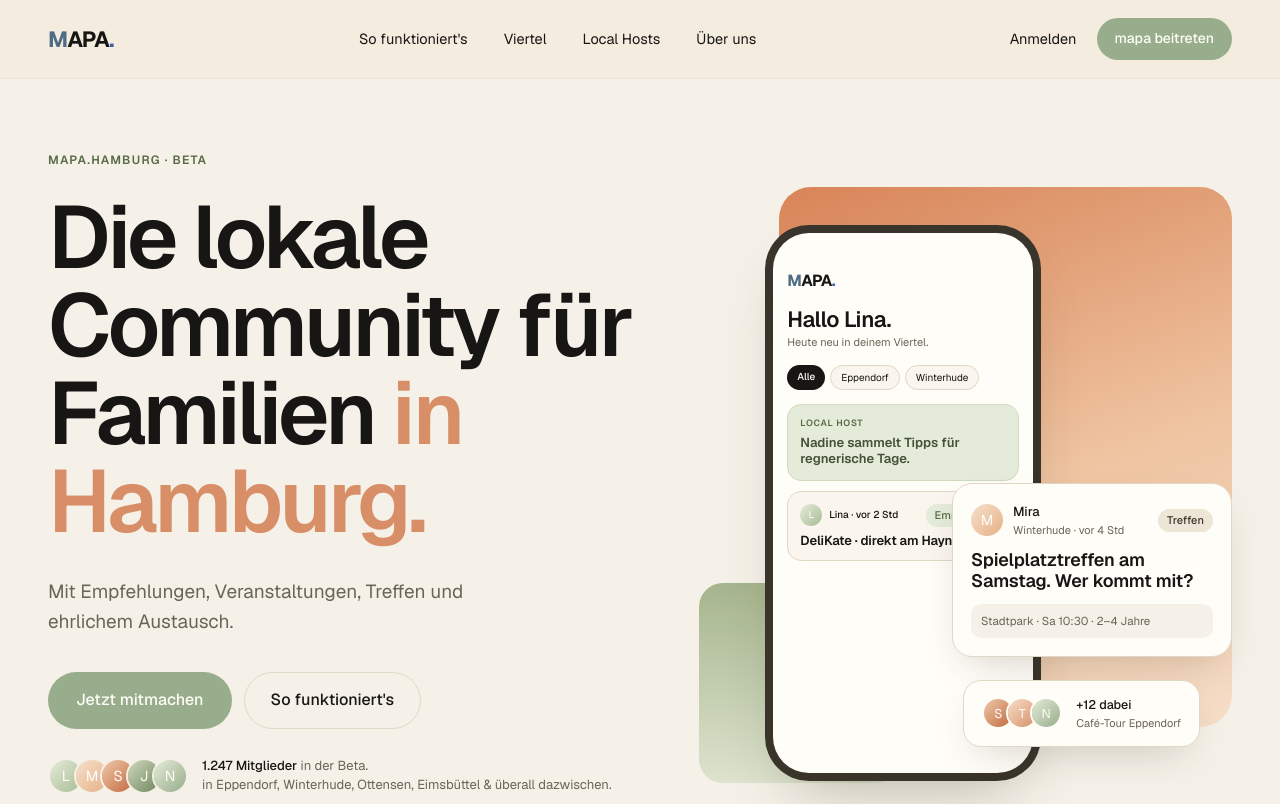
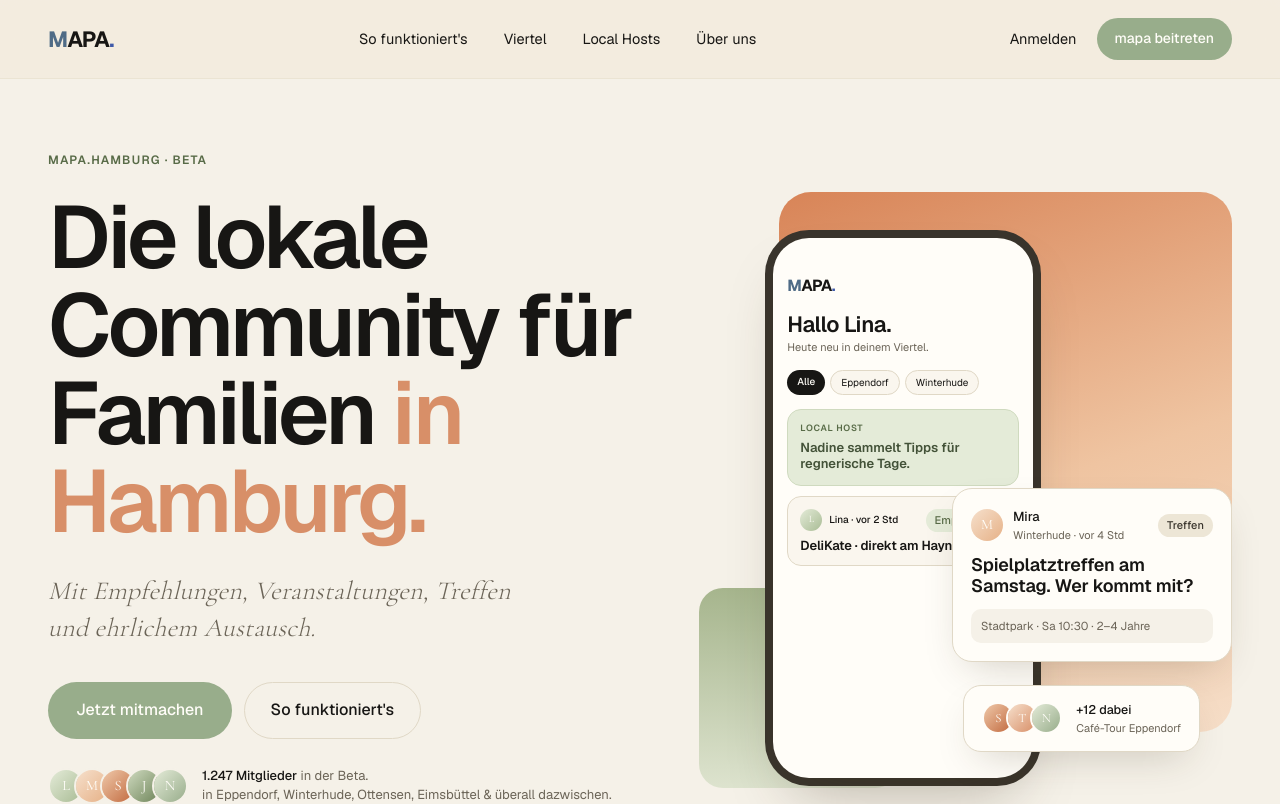
Before and after one commit to mapahamburg/mapa, a Next.js app: page / in a window 1280 px wide. Shown: the top 804 px of the page. Built offline with nearby package versions, Linux system fonts and the light colour scheme; no server answers.

Commit message:
Add Cormorant Garamond as editorial accent font
Hero subline, pull quotes and editorial moments now use Cormorant Garamond
Italic (weight 300) via --font-display token — creating a calm contrast between
the heavy Geist headline and the delicate serif subline.

```diff
--- a/app/globals.css
+++ b/app/globals.css
@@ -15,7 +15,7 @@
 
 /* Font variables injected by next/font at runtime */
 @theme inline {
-  --font-display: var(--font-geist-sans);
+  --font-display: var(--font-cormorant);
   --font-ui: var(--font-geist-sans);
   --font-sans: var(--font-geist-sans);
 }
@@ -162,7 +162,7 @@
   --mapa-info:         #4F6B86;
 
   /* Font stacks (fallback for non-CSS / inline style contexts) */
-  --font-display: 'Geist', ui-sans-serif, system-ui, -apple-system, 'Helvetica Neue', sans-serif;
+  --font-display: 'Cormorant Garamond', 'Georgia', serif;
   --font-ui: 'Geist', ui-sans-serif, system-ui, -apple-system, 'Helvetica Neue', sans-serif;
 
   /* Motion */
--- a/app/layout.tsx
+++ b/app/layout.tsx
@@ -1,10 +1,17 @@
 import type { Metadata } from "next";
-import { Geist } from "next/font/google";
+import { Geist, Cormorant_Garamond } from "next/font/google";
 import "./globals.css";
 
 const geistSans = Geist({
   subsets: ["latin"],
   variable: "--font-geist-sans",
+});
+
+const cormorant = Cormorant_Garamond({
+  weight: ["300", "400", "600"],
+  style: ["normal", "italic"],
+  subsets: ["latin"],
+  variable: "--font-cormorant",
 });
 
 export const metadata: Metadata = {
@@ -22,7 +29,7 @@ export default function RootLayout({
   return (
     <html
       lang="de"
-      className={geistSans.variable}
+      className={`${geistSans.variable} ${cormorant.variable}`}
     >
       <body>{children}</body>
     </html>
--- a/components/landing/Hero.tsx
+++ b/components/landing/Hero.tsx
@@ -323,10 +323,14 @@ export async function Hero() {
 
           <p
             style={{
-              fontSize: 19,
-              lineHeight: 1.55,
+              fontFamily: "var(--font-display)",
+              fontStyle: "italic",
+              fontWeight: 300,
+              fontSize: 26,
+              lineHeight: 1.4,
+              letterSpacing: "0.01em",
               color: "var(--fg-muted)",
-              marginTop: 32,
+              marginTop: 28,
               maxWidth: 480,
             }}
           >
```
